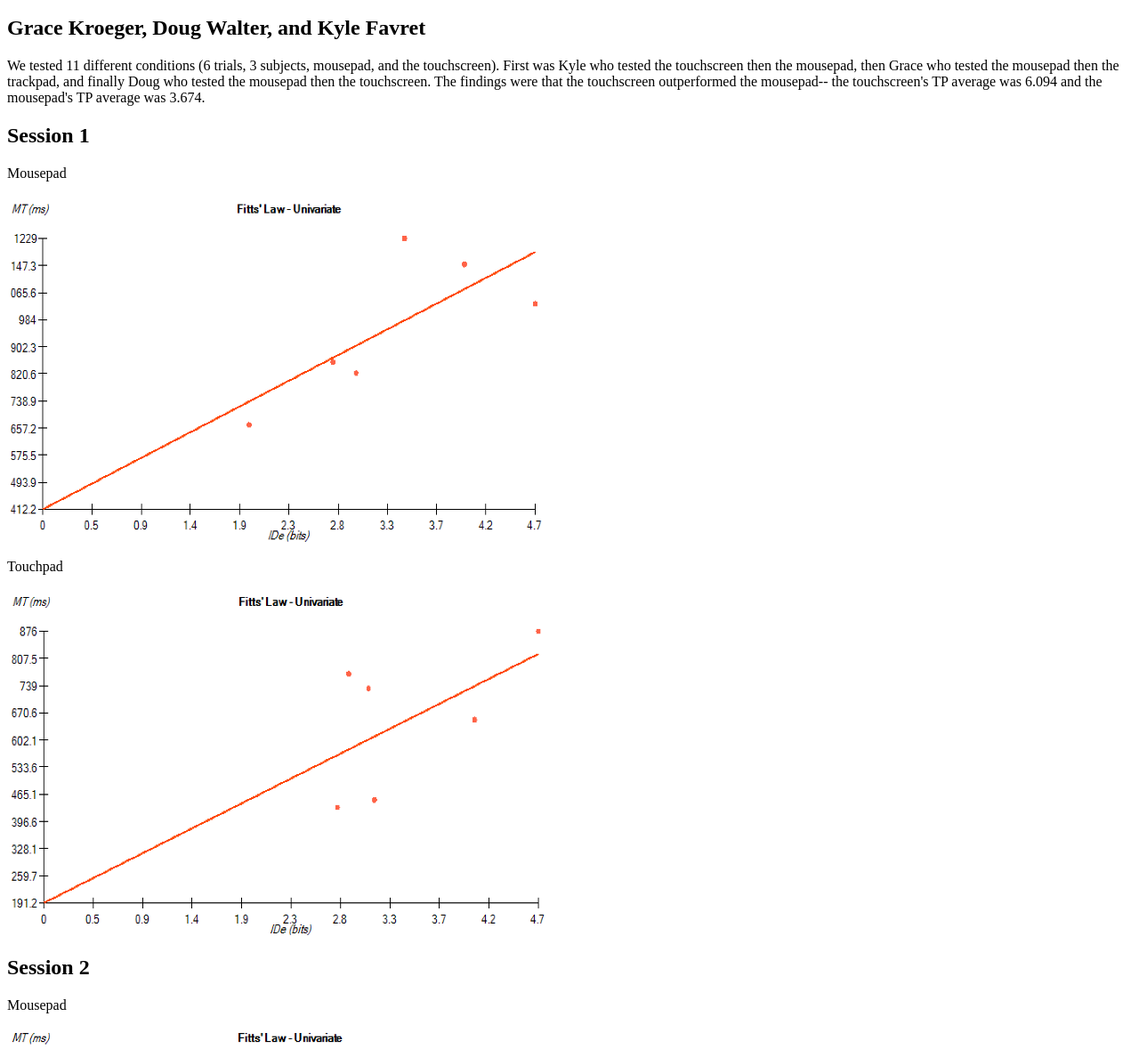
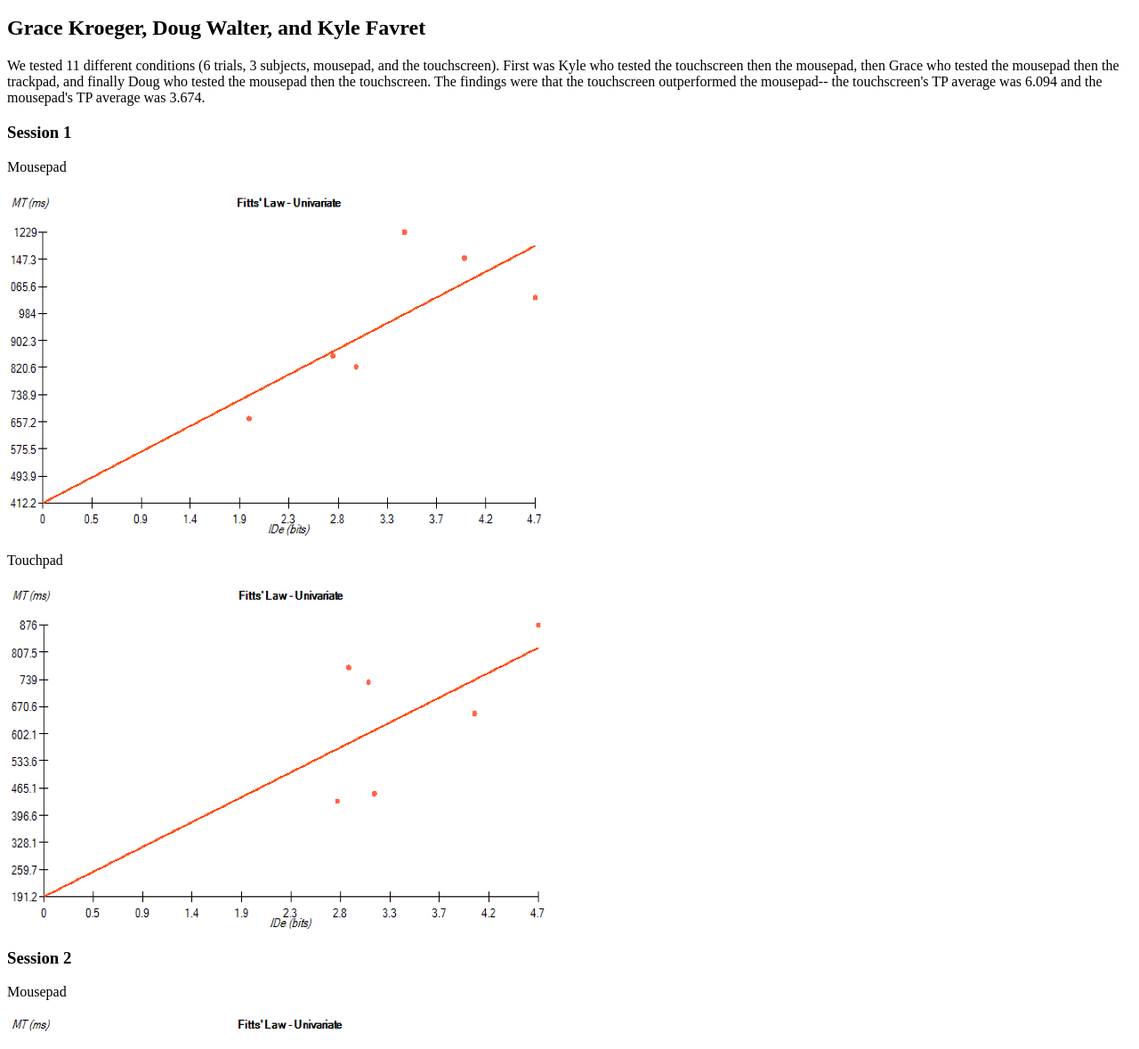
Before and after one commit to gracekroeger/fittslaw, a plain HTML site: page index.html in a window 1280 px wide. Shown: the part 48-1227 px from the top of the page at 89% size. Drawn offline with Linux system fonts and the light colour scheme.

Commit message:
Update index.html

```diff
--- a/index.html
+++ b/index.html
@@ -12,19 +12,19 @@
 We tested 11 different conditions (6 trials, 3 subjects, mousepad, and the touchscreen). First was Kyle who tested the touchscreen then the mousepad, then Grace who tested the mousepad then the trackpad, and
 finally Doug who tested the mousepad then the touchscreen. The findings were that the touchscreen outperformed the mousepad-- the touchscreen's TP average was 6.094 and the mousepad's TP average was 3.674.
 </p>
-    <h2> Session 1 </h2>
+    <h3> Session 1 </h3>
     <p> Mousepad </p>
 <img src="S1 Mousepad Graph.PNG" alt="mousepad" height="50%" width="50%">
      <p> Touchpad </p>
 <img src="S1 Touchpad Graph.PNG" alt="touchpad" height="50%" width="50%">
 
-    <h2> Session 2 </h2>
+    <h3> Session 2 </h3>
     <p> Mousepad </p>
 <img src="S2 Mousepad Graph.PNG" alt="mousepad" height="50%" width="50%">
      <p> Touchpad </p>
 <img src="S2 Touchpad Graph.PNG" alt="touchpad" height="50%" width="50%">
 
-     <h2> Session 3 </h2>
+     <h3> Session 3 </h3>
     <p> Mousepad </p>
 <img src="S3 Mousepad Data.PNG" alt="mousepad" height="50%" width="50%">
      <p> Touchpad </p>
```
